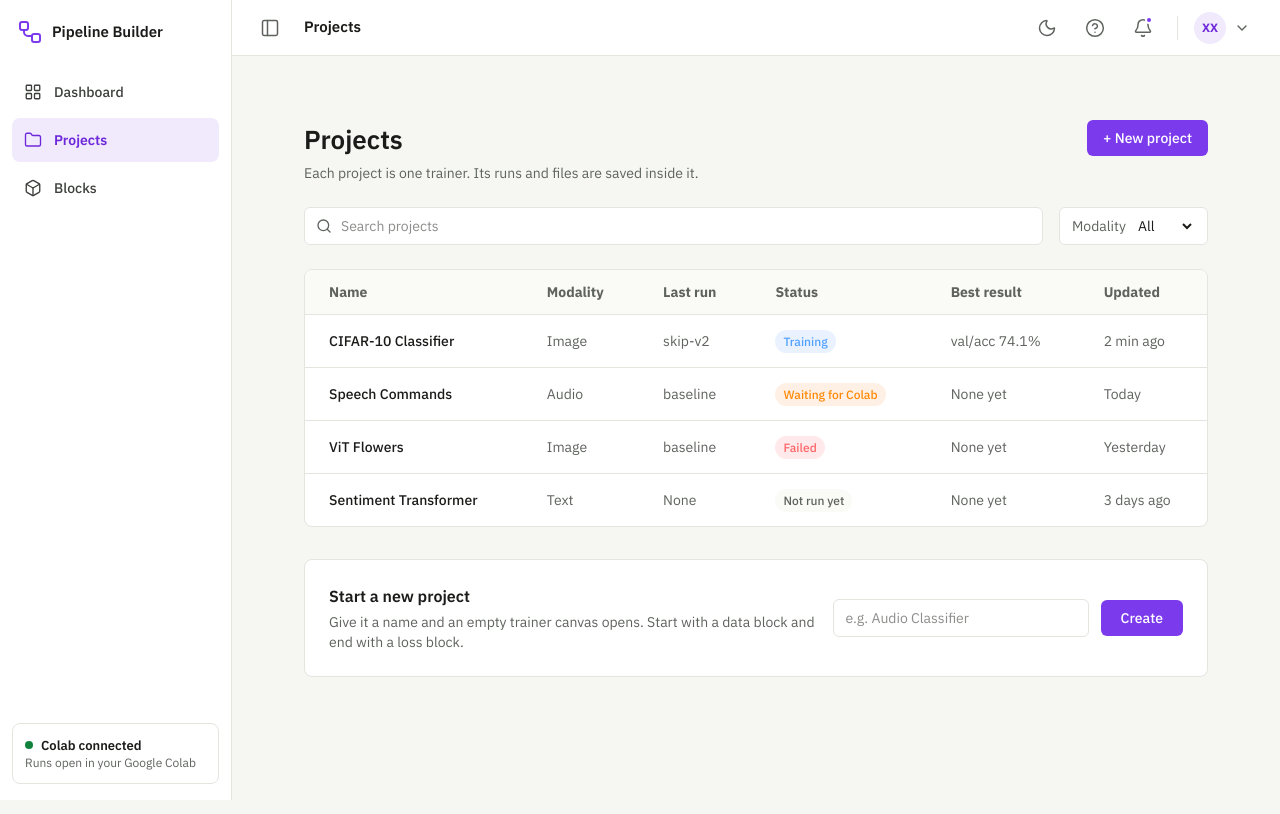
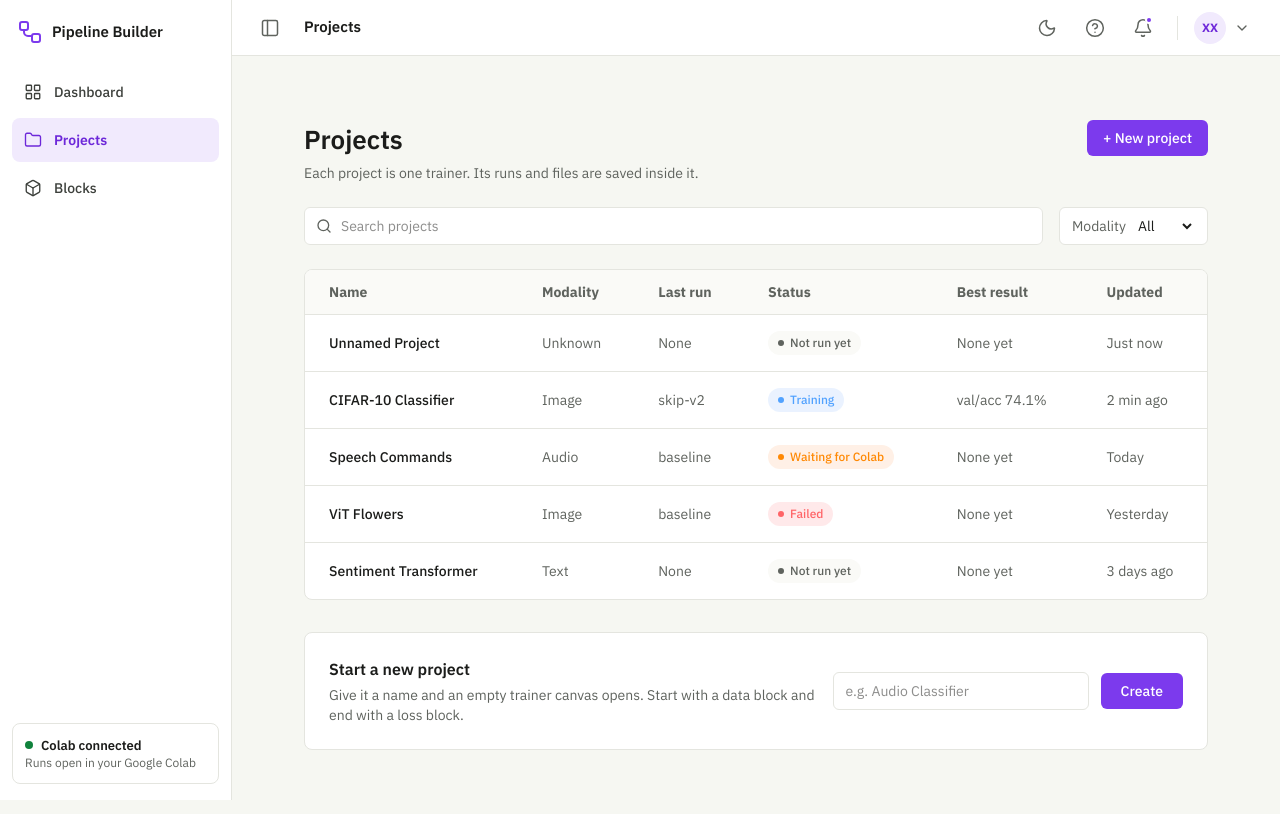
Before and after one commit to Deeplearning-framework-generator/Webapp, a React (Vite) app in the folder fe/: page /projects in a window 1280 px wide. Built offline with nearby package versions, Linux system fonts and the light colour scheme.

Commit message:
update theme

```diff
--- a/fe/src/pages/ProjectDetailPage.jsx
+++ b/fe/src/pages/ProjectDetailPage.jsx
@@ -1,9 +1,12 @@
-import { useParams, useNavigate } from 'react-router-dom';
+import { useParams, useNavigate, useLocation } from 'react-router-dom';
 import { Settings, ArrowLeft, Play } from 'lucide-react';
 
 export default function ProjectDetailPage() {
   const { projectId } = useParams();
   const navigate = useNavigate();
+  const { project } = useLocation().state || { project: { name: 'Unknown Project' } };
+  const projectName = project?.name || 'Unknown Project';
+  const updated = project?.updated || 'Unknown';
 
   return (
     <div className="h-screen flex flex-col text-ink bg-page">
@@ -17,8 +20,8 @@ export default function ProjectDetailPage() {
             <ArrowLeft className="w-4 h-4 text-ink" />
           </button>
           <div>
-            <h1 className="text-sm font-semibold text-ink">CIFAR-10 Classifier</h1>
-            <p className="text-xs text-muted">Saved 1 min ago</p>
+            <h1 className="text-sm font-semibold text-ink">{projectName}</h1>
+            <p className="text-xs text-muted">Saved {updated}</p>
           </div>
         </div>
         <div className="flex items-center gap-2">
--- a/fe/src/pages/ProjectPage.jsx
+++ b/fe/src/pages/ProjectPage.jsx
@@ -9,21 +9,54 @@ import { useState, useEffect } from 'react';
 import { Search } from 'lucide-react';
 import { useNavigate } from 'react-router-dom';
 
+class ProjectModel {
+  constructor({ id, name, modality, lastRun, status, bestResult, updated }) {
+    this.id = id || 'unknown-id';
+    this.name = name || 'Unnamed Project';
+    this.modality = modality || 'Unknown';
+    this.lastRun = lastRun || 'None';
+    this.status = status || 'Not run yet';
+    this.bestResult = bestResult || 'None yet';
+    this.updated = updated || 'Just now';
+  }
+}
+
 const mockProjects = [
-  { id: 'cifar-10-classifier', name: 'CIFAR-10 Classifier', modality: 'Image', lastRun: 'skip-v2', status: 'Training', bestResult: 'val/acc 74.1%', updated: '2 min ago' },
-  { id: 'speech-commands', name: 'Speech Commands', modality: 'Audio', lastRun: 'baseline', status: 'Waiting for Colab', bestResult: 'None yet', updated: 'Today' },
-  { id: 'vit-flowers', name: 'ViT Flowers', modality: 'Image', lastRun: 'baseline', status: 'Failed', bestResult: 'None yet', updated: 'Yesterday' },
-  { id: 'sentiment-transformer', name: 'Sentiment Transformer', modality: 'Text', lastRun: 'None', status: 'Not run yet', bestResult: 'None yet', updated: '3 days ago' },
+  new ProjectModel({}),
+  new ProjectModel({ id: 'cifar-10-classifier', name: 'CIFAR-10 Classifier', modality: 'Image', lastRun: 'skip-v2', status: 'Training', bestResult: 'val/acc 74.1%', updated: '2 min ago' }),
+  new ProjectModel({ id: 'speech-commands', name: 'Speech Commands', modality: 'Audio', lastRun: 'baseline', status: 'Waiting for Colab', bestResult: 'None yet', updated: 'Today' }),
+  new ProjectModel({ id: 'vit-flowers', name: 'ViT Flowers', modality: 'Image', lastRun: 'baseline', status: 'Failed', bestResult: 'None yet', updated: 'Yesterday' }),
+  new ProjectModel({ id: 'sentiment-transformer', name: 'Sentiment Transformer', modality: 'Text', lastRun: 'None', status: 'Not run yet', bestResult: 'None yet', updated: '3 days ago' }),
 ];
 
 const StatusBadge = ({ status }) => {
   const styles = {
-    'Training': 'bg-blue-500/10 text-blue-400',
-    'Waiting for Colab': 'bg-orange-500/10 text-orange-400',
-    'Failed': 'bg-red-500/10 text-red-400',
-    'Not run yet': 'bg-surface-soft text-muted',
+    'Training': {
+      bg: 'bg-blue-500/10 text-blue-400',
+      dot: 'bg-blue-400',
+    },
+    'Waiting for Colab': {
+      bg: 'bg-orange-500/10 text-orange-400',
+      dot: 'bg-orange-400',
+    },
+    'Failed': {
+      bg: 'bg-red-500/10 text-red-400',
+      dot: 'bg-red-400',
+    },
+    'Not run yet': {
+      bg: 'bg-surface-soft text-muted',
+      dot: 'bg-muted',
+    },
   };
-  return <span className={`px-2 py-1 rounded-full text-xs font-medium ${styles[status] || styles['Not run yet']}`}>{status}</span>;
+
+  const currentStyle = styles[status] || styles['Not run yet'];
+
+  return (
+    <span className={`inline-flex items-center gap-1.5 px-2.5 py-1 rounded-full text-xs font-medium ${currentStyle.bg}`}>
+      <span className={`w-1.5 h-1.5 rounded-full ${currentStyle.dot}`} />
+      {status}
+    </span>
+  );
 };
 
 export default function ProjectPage() {
@@ -38,7 +71,8 @@ export default function ProjectPage() {
   });
 
   const handleProjectClick = (projectId) => {
-    navigate(`/projects/${projectId}`);
+    const project = mockProjects.find((p) => p.id === projectId);
+    navigate(`/projects/${projectId}`, { state: { project } });
   };
 
   return (
```
